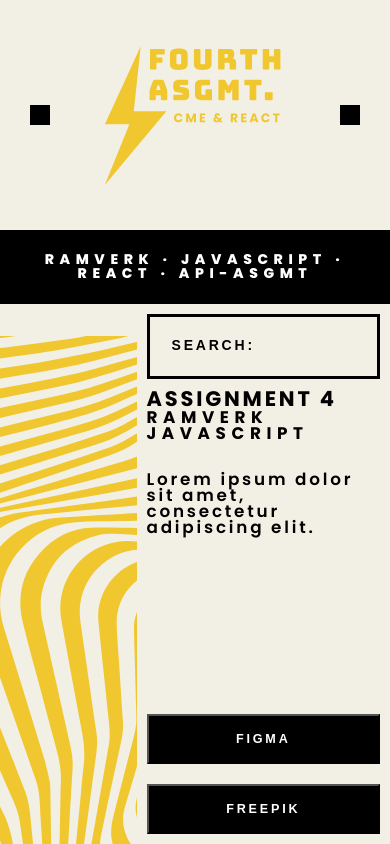
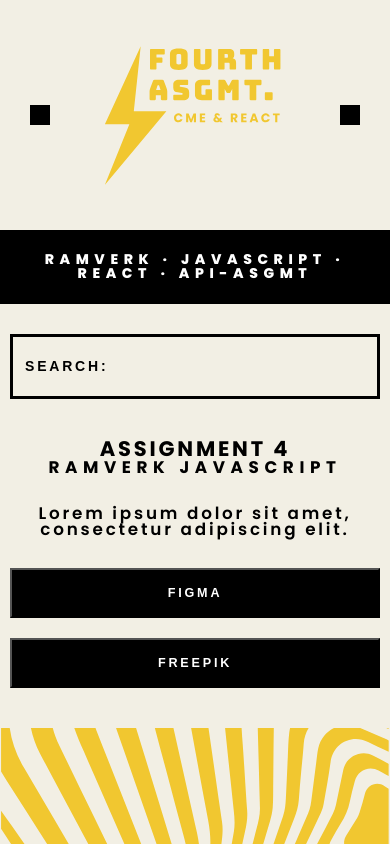
Before and after one commit to linjoh92/React-Assignment-4, a React (Vite) app: page / in a window 390 px wide. Shown: the top 844 px of the page. Built offline with nearby package versions, Linux system fonts and the light colour scheme.

Commit message:
responsive design

```diff
--- a/src/App.css
+++ b/src/App.css
@@ -239,6 +239,9 @@
   .search-bar{
     margin: 30px;
     width: calc(55% - 60px);
+    padding: 10px;
+    display: flex;
+    align-items: center;
     box-sizing: border-box;
   }
 
@@ -294,11 +297,15 @@
   @media (max-width: 630px) {
 
     .pattern-tablet{
-      top: 335.5px;
-      width: calc(35% + 1px);
-      height: calc(100vh - 35.5px);
+      width: 100vw;
+      position: unset;
+      height: 200px;
+      margin-top: 40px;
     }
 
+    header{
+      justify-content: center;
+    }
 
     h1.rubrik{
       font-size: 1.5rem;
@@ -306,13 +313,18 @@
     }
 
     .search-bar{
-      width: calc(65% - 20px);
-      margin: 10px;
+      margin: 30px 10px;
+      width: calc(100% - 20px);
     }
 
     main {
-      width: calc(65% - 10px);
-      padding-right: 10px;
+      width: 100%;
+      padding: 0;
+    }
+
+    .content-container{
+      margin: 10px;
+      text-align: center;
     }
 
     .text-btn-conatiner{
```
